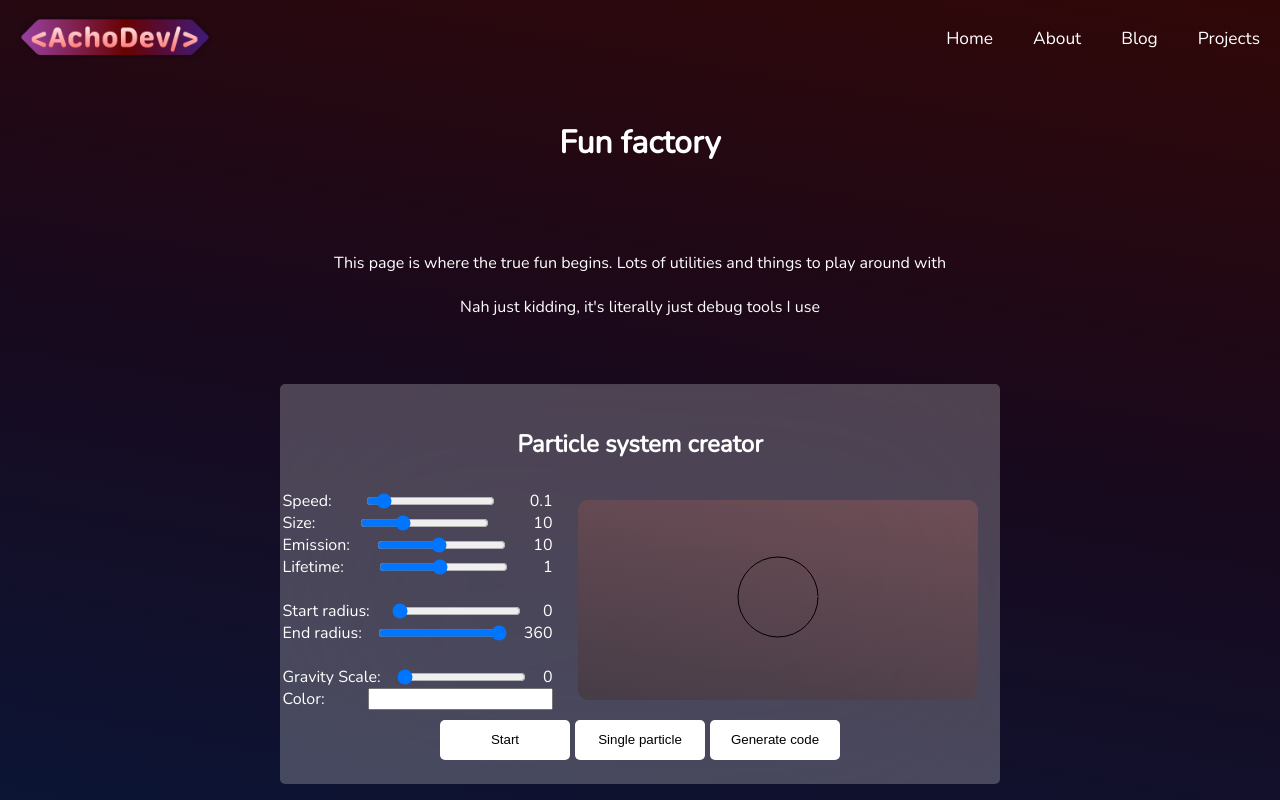
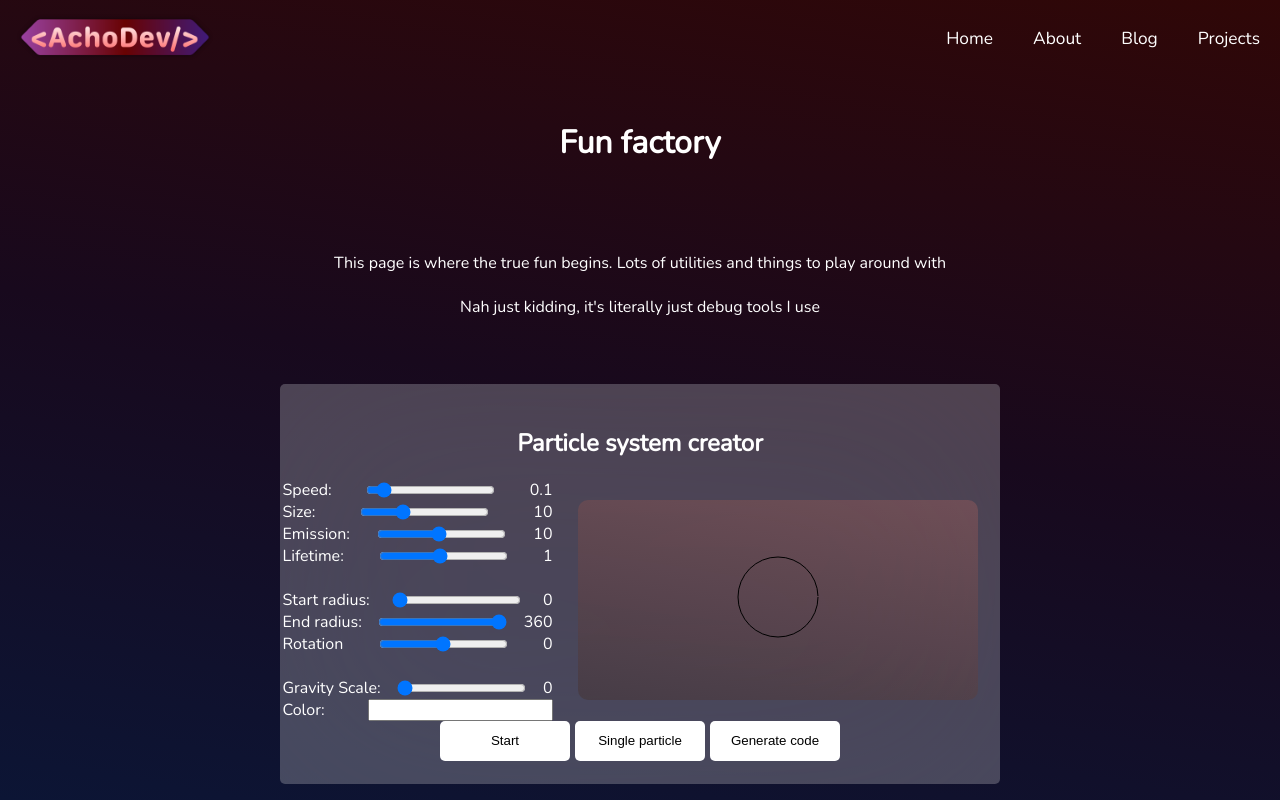
Before and after one commit to AchoDev/Portfolio-Vue, a Vue app: page /fun in a window 1280 px wide. Shown: the top 800 px of the page. Built offline with nearby package versions, Linux system fonts and the light colour scheme; no server answers.

Commit message:
rotation slider

```diff
--- a/src/components/ParticleSystem.vue
+++ b/src/components/ParticleSystem.vue
@@ -18,13 +18,14 @@ const props = defineProps<{
     lifetime: number
     startRadius: number,
     endRadius: number,
+    rotation: number,
     gravityScale: number,
     color: string,
 }>()
 
 function getRandomDirection() {
     const degree = Math.random() * (props.endRadius - props.startRadius) + props.startRadius
-    const radian = degree * Math.PI / 180
+    const radian = (degree + props.rotation) * Math.PI / 180
     const x = Math.cos(radian)
     const y = Math.sin(radian)
 
--- a/src/pages/fun/ParticleSystemMaker.vue
+++ b/src/pages/fun/ParticleSystemMaker.vue
@@ -41,6 +41,12 @@
                         {{ endRadius }}
                     </div>
 
+                    <div>
+                        Rotation
+                        <input v-model="rotation" type="range" min="-180" max="180" step="1">
+                        {{ rotation }}
+                    </div>
+
                     <br>
 
                     <div>
@@ -58,7 +64,9 @@
                 <div id="particle-system-container">
 
                     <div id="arc-indicator">
-                        <svg height="100" width="100">
+                        <svg height="100" width="100" :style="{
+                            transform: `rotate(${rotation}deg)`
+                        }">
                             <circle cx="50" cy="50" r="40" :style="{
                                 strokeDashoffset: indicatorOffset,
                                 transform: `rotate(${startRadius}deg)`
@@ -76,6 +84,7 @@
                         :lifetime="parseFloat(lifetime)"
                         :start-radius="parseFloat(startRadius)"
                         :end-radius="parseFloat(endRadius)"
+                        :rotation="parseFloat(rotation)"
                         :gravity-scale="parseFloat(gravityScale)"
                         :color="color ?? 'white'"
                     />
@@ -125,6 +134,7 @@ const lifetime = ref<string>("1")
 
 const startRadius = ref<string>("0")
 const endRadius = ref<string>("360")
+const rotation = ref<string>("0")
 
 const gravityScale = ref<string>("0")
 
```
